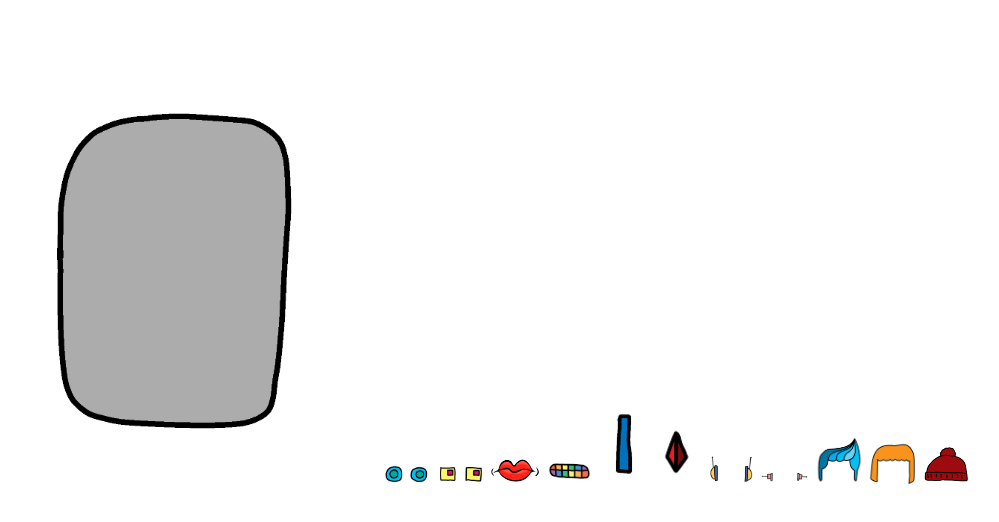
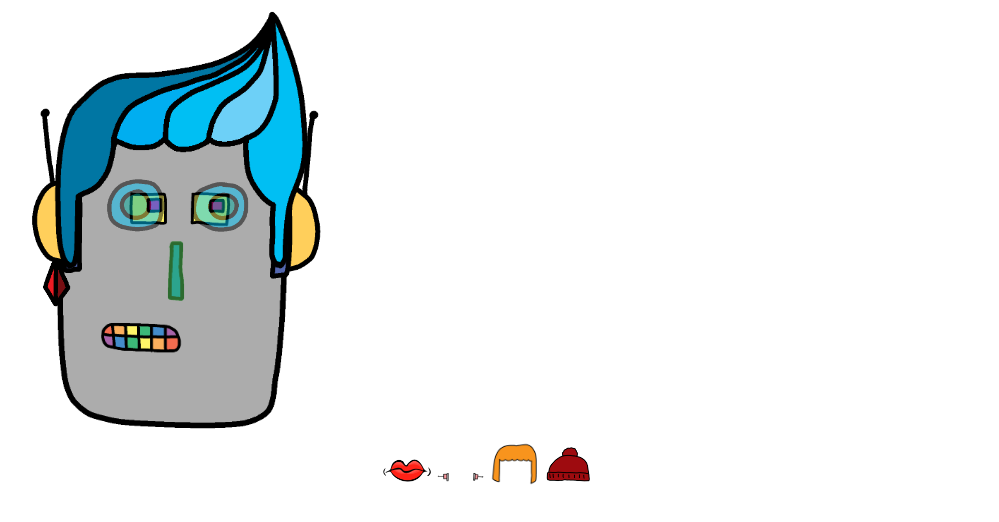
Before and after one commit to Dealibros/FE21-CSS-DAY2-Andrea-Mathias, a plain HTML site: page robot exercise/robot.html in a window 1280 px wide. Shown: the whole page, without its empty margins (30-1029 px from the left). Drawn offline with Linux system fonts and the light colour scheme.

Commit message:
made the robot face

```diff
--- a/robot exercise/robot.css
+++ b/robot exercise/robot.css
@@ -4,3 +4,59 @@ img {
 #face {
   width: 400px;
 }
+
+
+
+#eyes2 {
+  width: 120px;
+  position: absolute;
+  left: 150px;
+  top: 180px;
+}
+
+#eyes1 {
+  width: 170px;
+  height: 80px;
+  opacity: 0.5;
+  position: absolute;
+  left: 125px;
+  top: 165px;
+  z-index: 10;
+}
+
+#hair1 {
+  width: 300px;
+  position: absolute;
+  left: 60px;
+  top: -20px;
+}
+
+#ears1 {
+  width: 350px;
+  position: absolute;
+  top: 70px;
+  left: 30px;
+}
+
+#nose1 {
+  position: absolute;
+  filter: opacity(0.5) drop-shadow(0 0 0 rgb(4, 253, 16));
+  left: 180px;
+  top: 230px;
+
+
+}
+
+#mouth2 {
+  position: absolute;
+  left: 120px;
+  top: 310px;
+  width: 100px;
+}
+
+#nose2 {
+  position: absolute;
+  left: 57px;
+  top: 240px;
+  width: 60px;
+}
```
